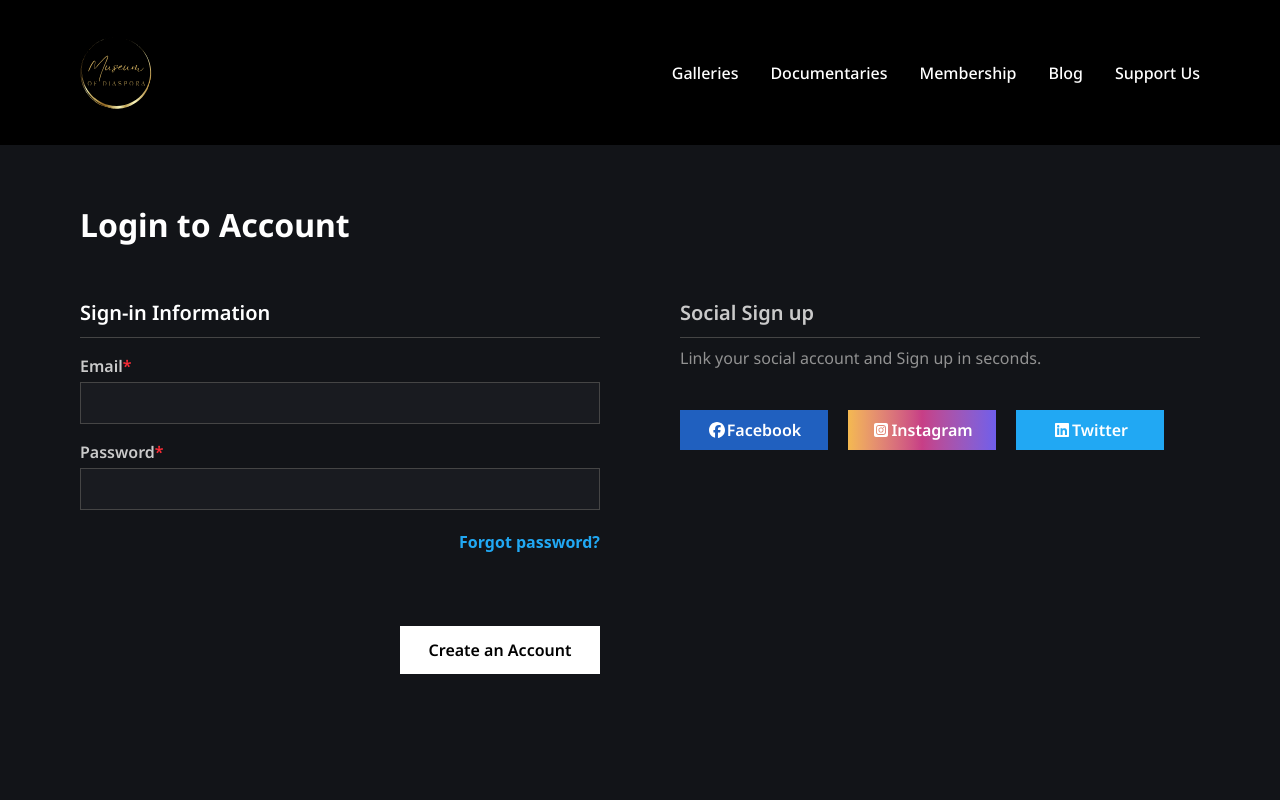
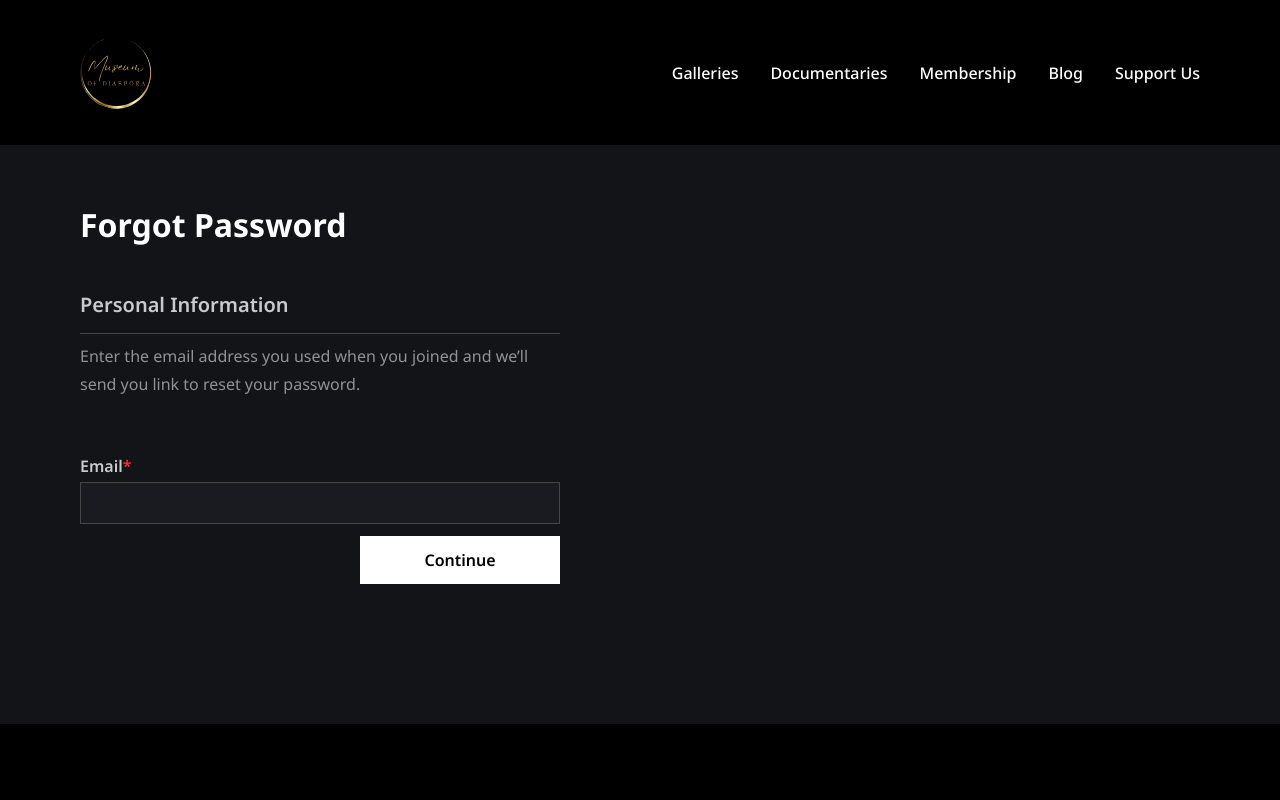
Before and after one commit to MadihaRehman-web/museum-of-diaspora, a React (Vite) app: page /forget-password in a window 1280 px wide. Shown: the top 800 px of the page. Built offline with nearby package versions, Linux system fonts and the light colour scheme.

Commit message:
Create ForgetPassword and CreateNewPassword page

```diff
--- /dev/null
+++ b/src/pages/CreateNewPassword.tsx
@@ -0,0 +1,4 @@
+const CreateNewPassword = () => {
+  return <div className="pt-(--header-height)">CreateNewPassword</div>;
+};
+export default CreateNewPassword;
--- /dev/null
+++ b/src/pages/ForgetPassword.tsx
@@ -0,0 +1,25 @@
+import { Input, AuthBtn } from "../components";
+
+const ForgetPassword = () => {
+  return (
+    <div className="pt-(--header-height) bg-[#121418]">
+      <div className="px-20 pt-15 pb-35 w-1/2 ">
+        <h1 className="font-bold text-[2rem] leading-10 font-noto text-white mb-10">
+          Forgot Password
+        </h1>
+        <h2 className="font-semibold text-xl leading-10 font-noto border-b pb-2 border-[#454545] text-[#CACACA] ">
+          Personal Information
+        </h2>
+        <p className="text-[#929292] font-noto font-normal leading-7 my-2">
+          Enter the email address you used when you joined and we’ll send you
+          link to reset your password.
+        </p>
+        <form className="pt-8">
+          <Input label="Email" type="email" id="email" />
+          <AuthBtn label="Continue" />
+        </form>
+      </div>
+    </div>
+  );
+};
+export default ForgetPassword;
--- a/src/pages/index.ts
+++ b/src/pages/index.ts
@@ -4,6 +4,8 @@ import SignUp from "./SignUp";
 import Galleries from "./Galleries";
 import SupportUs from "./SupportUs";
 import SocialSignUp from "./SocialSignUp";
+import CreateNewPassword from "./CreateNewPassword";
+
 import Documentation from "./Documentation";
 
 export {
@@ -14,4 +16,5 @@ export {
   SupportUs,
   SocialSignUp,
   Documentation,
+  CreateNewPassword,
 };
--- a/src/router.tsx
+++ b/src/router.tsx
@@ -8,7 +8,9 @@ import {
   Galleries,
   SocialSignUp,
   Documentation,
+  CreateNewPassword,
 } from "./pages";
+import ForgetPassword from "./pages/ForgetPassword";
 
 const router = createBrowserRouter([
   {
@@ -49,11 +51,11 @@ const router = createBrowserRouter([
       },
       {
         path: "/forget-password",
-        element: <Login />,
+        element: <ForgetPassword />,
       },
       {
         path: "/create-new-password",
-        element: <Login />,
+        element: <CreateNewPassword />,
       },
     ],
   },
```
